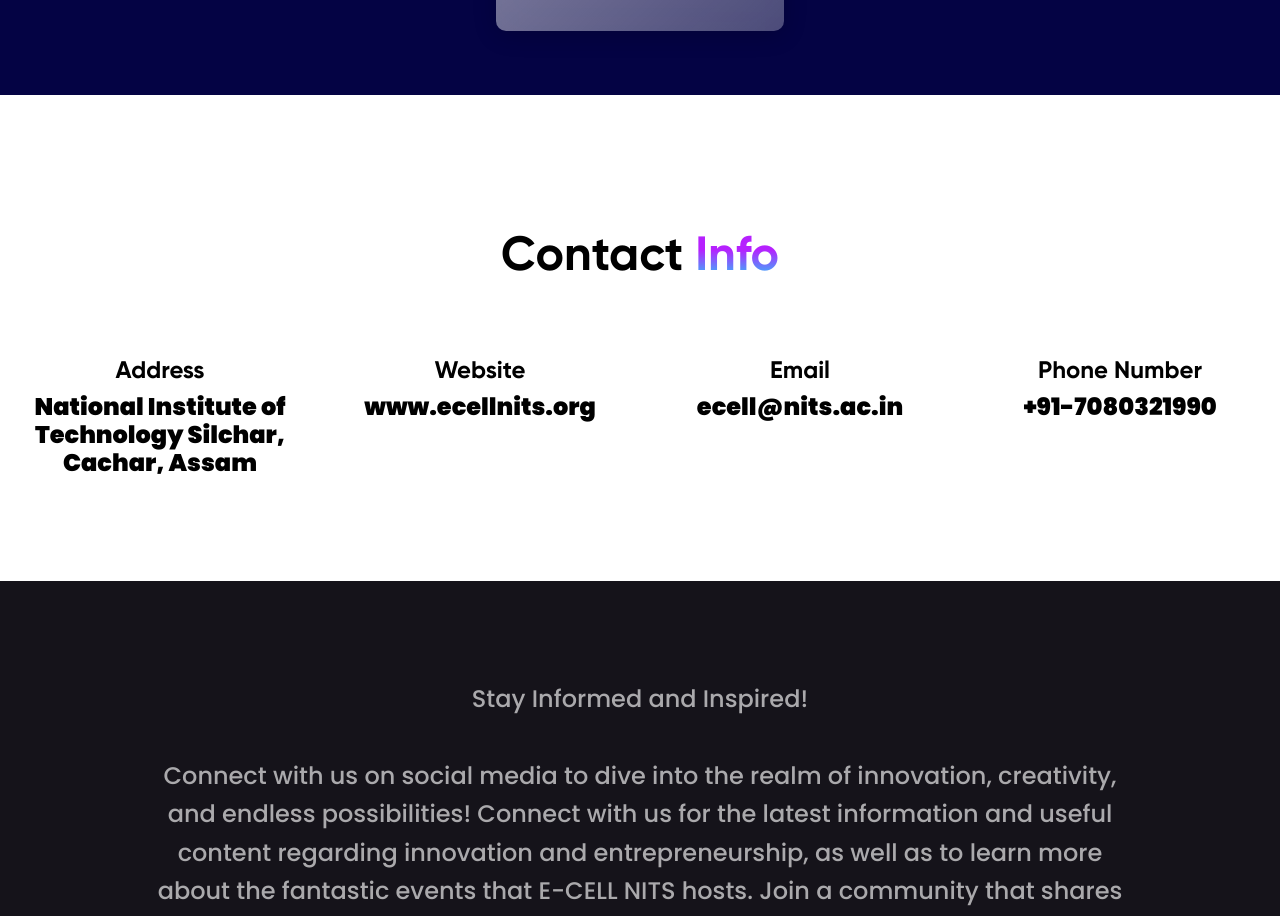
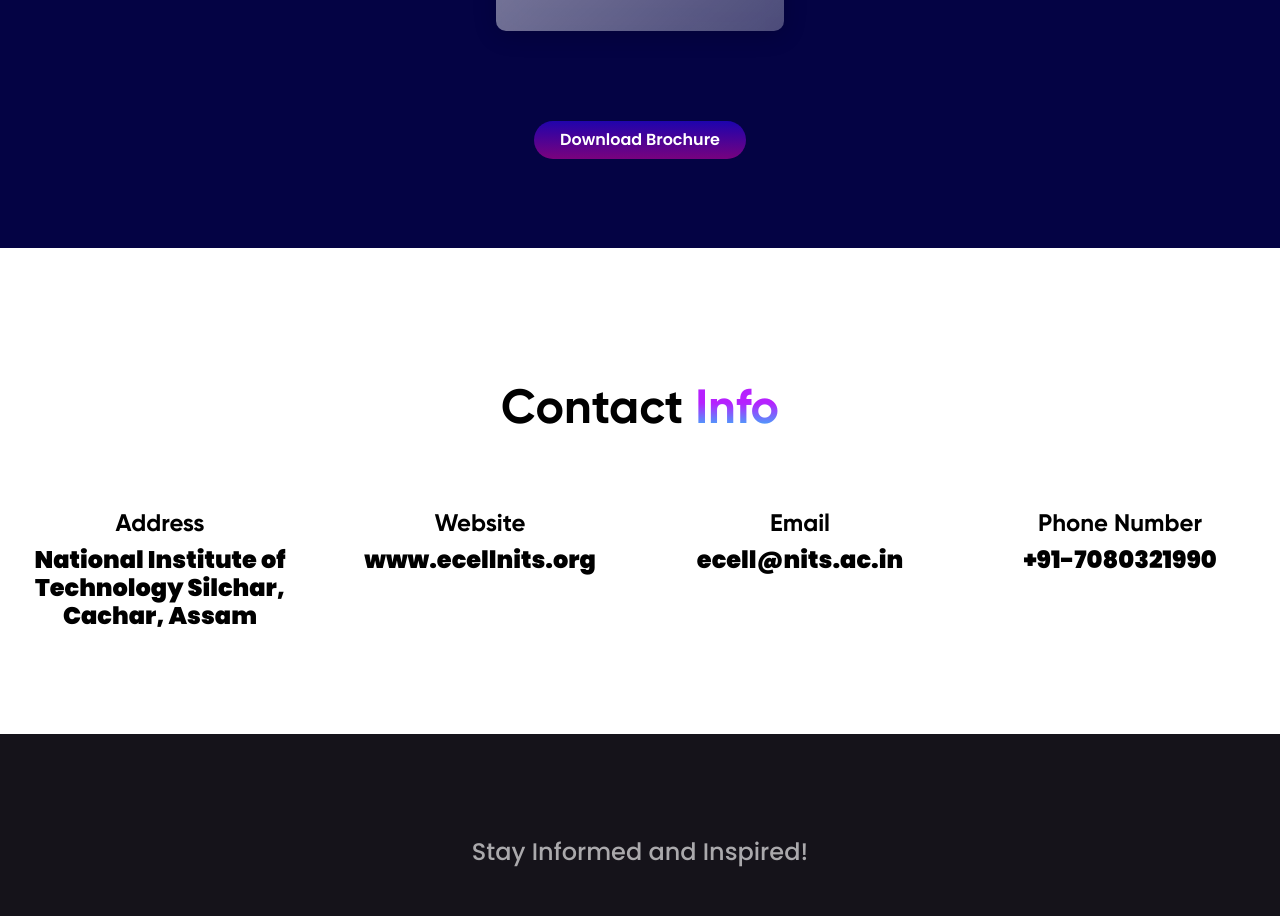
Before and after one commit to Ecell-NITS/Srigen-2023, a React (Vite) app: page /coming in a window 1280 px wide. Shown: the part 4080-4996 px from the top of the page. Built offline with nearby package versions, Linux system fonts and the light colour scheme.

Commit message:
UPD:url add in sidelinks & brochure btn

```diff
--- a/index.html
+++ b/index.html
@@ -3,7 +3,11 @@
   <head>
     <meta charset="UTF-8" />
     <meta name="viewport" content="width=device-width, initial-scale=1.0" />
-    <title>Srijan 2023</title>
+    <link
+      rel="icon"
+      href="https://res.cloudinary.com/dp92qug2f/image/upload/v1692721416/SriGen4.0/coming%20soon/6-removebg-preview_bnogvg.webp"
+    />
+    <title>SriGen 2023</title>
   </head>
   <body>
     <div id="root"></div>
--- a/src/Components/Sidelinks/Sidelinks.jsx
+++ b/src/Components/Sidelinks/Sidelinks.jsx
@@ -1,19 +1,40 @@
+/* eslint-disable jsx-a11y/control-has-associated-label */
 import React from "react";
 import { FiFacebook, FiLinkedin } from "react-icons/fi";
 import { AiOutlineInstagram } from "react-icons/ai";
 import style from "./Sidelinks.module.scss";
 
 const Sidelinks = () => {
+  const handleLinkedin = () => {
+    window.open("https://www.linkedin.com/company/srijan-nit-silchar", "_blank");
+  };
+
+  const handleFacebook = () => {
+    window.open("https://www.facebook.com/srijan.nits", "_blank");
+  };
+
+  const handleInstagram = () => {
+    window.open("https://www.instagram.com/srijan_nits/?hl=en", "_blank");
+  };
+
   return (
     <div className={style.iconcontainer}>
       <div className={style.iconimgcont}>
-        <FiLinkedin className={style.icon} />
+        <button onClick={handleLinkedin}>
+          <FiLinkedin className={style.icon} />
+        </button>
       </div>
       <div className={style.iconimgcont}>
-        <FiFacebook className={style.icon} />
+        <button onClick={handleFacebook}>
+          {" "}
+          <FiFacebook className={style.icon} />
+        </button>
       </div>
       <div className={style.iconimgcont}>
-        <AiOutlineInstagram className={style.icon} />
+        <button onClick={handleInstagram}>
+          {" "}
+          <AiOutlineInstagram className={style.icon} />
+        </button>
       </div>
       <div className={style.iconimgcont}>
         <img src="/images/Line1.png" alt="line" />
--- a/src/Components/Sidelinks/Sidelinks.module.scss
+++ b/src/Components/Sidelinks/Sidelinks.module.scss
@@ -7,17 +7,27 @@
   align-items: center;
   justify-content: space-between;
   top: 7rem;
+  z-index: 1000;
   .iconimgcont {
     .icon {
-      font-size: 2.5em;
+      font-size: 2.6vw;
       color: var(--srijan-white-1);
+    }
+    button {
+      cursor: pointer;
+      background: transparent;
+      border: none;
+      outline: none;
     }
   }
 }
 
-@media (max-width: 1000px) {
+@media (max-width: 1100px) {
   .iconcontainer {
     .iconimgcont {
+      .icon {
+        font-size: 4.2vw;
+      }
       width: 80%;
       display: flex;
       justify-content: center;
@@ -27,16 +37,8 @@
 
 @media (max-width: 640px) {
   .iconcontainer {
-    .iconimgcont {
-      width: 60%;
-    }
+    display: none;
   }
 }
 
-@media (max-width: 359px) {
-  .iconcontainer {
-    .iconimgcont {
-      width: 60%;
-    }
-  }
-}
+//sidelinks.css
--- a/src/Pages/ComingSoon/Comingsoon.jsx
+++ b/src/Pages/ComingSoon/Comingsoon.jsx
@@ -9,6 +9,12 @@
   // const bgColor = "transparent";
   const spanColor = "var(--srijan4-gradient-8)";
 
+  const handleGoToBrochure = () => {
+    window.open(
+      "https://drive.google.com/file/d/13_UqI2r2NkvjfC_lIkhcehV7pebS5Az3/view?usp=sharing",
+      "_blank"
+    );
+  };
   return (
     <div className={styles.tophead}>
       <div className={styles.main_content_comingsoon}>
@@ -369,6 +375,12 @@
           />
         </div>
       </div>
+
+      <div className={styles.btnholder_brochure}>
+        <button onClick={handleGoToBrochure} className={styles.button_download_bro}>
+          Download Brochure
+        </button>
+      </div>
     </div>
   );
 };
--- a/src/Pages/ComingSoon/Comingsoon.module.scss
+++ b/src/Pages/ComingSoon/Comingsoon.module.scss
@@ -292,6 +292,25 @@
   }
 }
 
+.btnholder_brochure {
+  padding-bottom: 5vw;
+  .button_download_bro {
+    display: block;
+    color: white;
+    background: var(--srijan4-gradient-1);
+    padding: 0.5vw 2vw;
+    border: none;
+    outline: none;
+    margin: 2vw auto;
+    cursor: pointer;
+    font-weight: 600;
+    font-family: var(--srijan4-font-1);
+    border-radius: 20px;
+    transition: all 0.25s ease-in-out;
+    font-size: 1.25vw;
+  }
+}
+
 @media (max-width: 900px) and (min-width: 661px) {
   .srigen {
     position: absolute;
@@ -331,6 +350,15 @@
 }
 
 @media (max-width: 660px) {
+  //comingsoon.module.scss
+
+  //line334
+
+  .topimg {
+    img {
+      width: 50px;
+    }
+  }
   .diamond {
     position: absolute;
     top: 60%;
@@ -477,7 +505,7 @@
   }
 
   .tshirtsection {
-    margin-top: 15vw;
+    margin-top: 23vw;
     h1 {
       padding-bottom: 10vw;
       span {
@@ -500,6 +528,19 @@
         border-radius: 15px;
         font-weight: 500;
       }
+    }
+  }
+
+  .btnholder_brochure {
+    padding-bottom: 5vw;
+    .button_download_bro {
+      display: block;
+      color: white;
+      background: var(--srijan4-gradient-1);
+      padding: 2vw 6vw;
+      margin: 4vw auto;
+      border-radius: 10px;
+      font-size: 3vw;
     }
   }
 }
--- a/src/Pages/Sponsors/Sponsors.module.scss
+++ b/src/Pages/Sponsors/Sponsors.module.scss
@@ -202,7 +202,7 @@
     font-size: 1.25rem;
     line-height: 1.875rem;
     text-align: center;
-    margin-bottom: 1rem;
+    margin-bottom: 9vw;
   }
   .prevSponsors {
     display: none;
```
